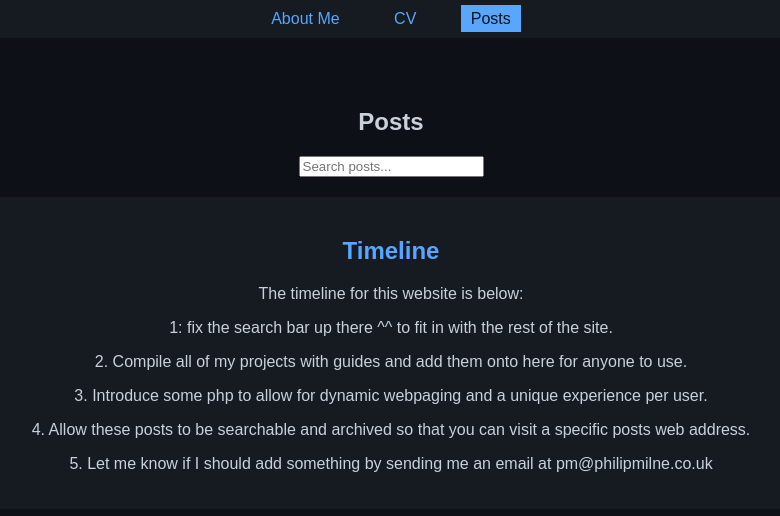
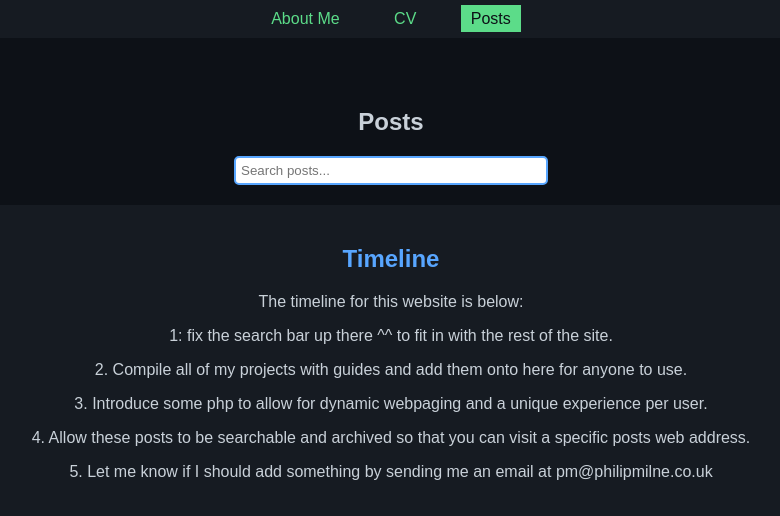
Before and after one commit to philip12845/philipmilne.co.uk, a PHP site: page / in a window 1280 px wide, after a click on "Posts". Shown: the top 516 px of the page, without its empty margins (249-1029 px from the left). Run offline with PHP 8.4, Linux system fonts and the light colour scheme.

Commit message:
Added green for header links
added light green for header links
corrected comments
removed css for profile picture
added css for search input on posts page (this still needs some work)

```diff
--- a/index.html
+++ b/index.html
@@ -37,7 +37,7 @@
         <div class="container">
             <h1>Posts</h1>
             <!-- Search input field -->
-            <input type="text" id="search-input" placeholder="Search posts..." onkeyup="searchPosts()">
+            <input type="text" class="search-input" id="search-input" placeholder="Search posts..." onkeyup="searchPosts()">
             <div id="posts-list">
                 <div class="post">
                     <h2>Timeline</h2>
--- a/styles.css
+++ b/styles.css
@@ -24,13 +24,13 @@ nav ul li {
 }
 
 nav ul li a {
-    color: #58a6ff; /* Bright blue for links */
+    color: #5cdc89; /* Bright green for links */
     text-decoration: none;
     padding: 5px 10px;
 }
 
 nav ul li a.active {
-    background-color: #58a6ff; /* Bright blue for the active tab */
+    background-color: #5cdc89; /* Bright green for the active tab */
     color: #0d1117; /* Dark background for the active tab text */
 }
 
@@ -42,12 +42,6 @@ nav ul li a.active {
 .container {
     width: 80%;
     margin: 0 auto;
-}
-
-.profile-picture img {
-    border-radius: 50%;
-    max-width: 200px;
-    height: auto;
 }
 
 .cv-link {
@@ -106,3 +100,10 @@ footer {
     position: absolute;
     bottom: 0;
 }
+
+.search-input {
+    padding: 5px;
+    border: 2px solid #58a6ff;
+    border-radius: 5px;
+    width: 300px;
+}
```
